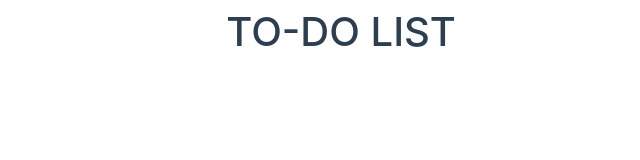
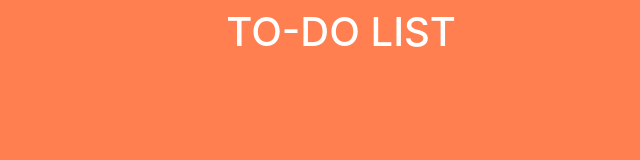
Before and after one commit to huyviet1995/todolist-vue, a Vue app: page / in a window 1280 px wide. Shown: the top 160 px of the page, without its empty margins (299-939 px from the left). Built offline with nearby package versions, Linux system fonts and the light colour scheme.

Commit message:
Make the background color the coral color

```diff
--- a/src/App.vue
+++ b/src/App.vue
@@ -3,9 +3,9 @@
 <template>
   <main>
     <header class="fixed-top text-center mt-2">
-      <h1 class="text-red">TO-DO LIST</h1>
+      <h1 class="text-white">TO-DO LIST</h1>
     </header>
-    <section class="container-fluid m-auto">
+    <section class="container-fluid m-auto bg-red">
       <div class="row">
         <diva class="col-sm-8">
           <input type="text" placeholder="New Task" />
--- a/src/assets/main.css
+++ b/src/assets/main.css
@@ -25,5 +25,6 @@ a,
   body {
     display: flex;
     place-items: center;
+    background-color:coral;
   }
 }
```
